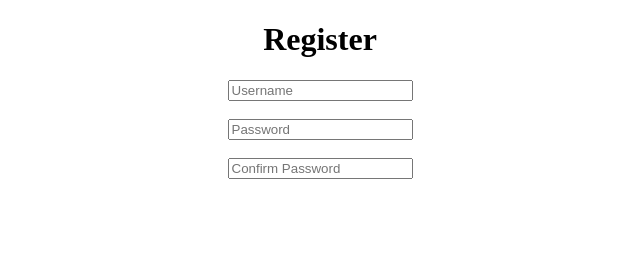
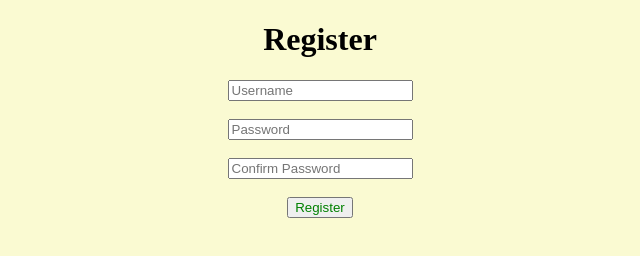
Before and after one commit to JustinKyleG/ITCP_3_Prelim_Exam, a plain HTML site: page register.html in a window 1280 px wide. Shown: the whole page, without its empty margins (320-960 px from the left). Drawn offline with Linux system fonts and the light colour scheme.

Commit message:
register

```diff
--- a/register.html
+++ b/register.html
@@ -5,7 +5,7 @@
     <meta name="viewport" content="width=device-width,initial-scale=1.0">
     <title>Activity 2</title>
 </head>
-
+<body style="background-color: lightgoldenrodyellow;">
           <h1 style="text-align: center">Register</h1>
           <div style="text-align: center" style="margin-bottom: 1rem;">
             <Input type="text" placeholder="Username">
@@ -22,7 +22,7 @@
            <br>
         <div style="text-align: center">
                 <a href="./index.html">
-
+            <button style="color: Green">Register</button></a>
                     </div>
         </div>
 </body>
```
